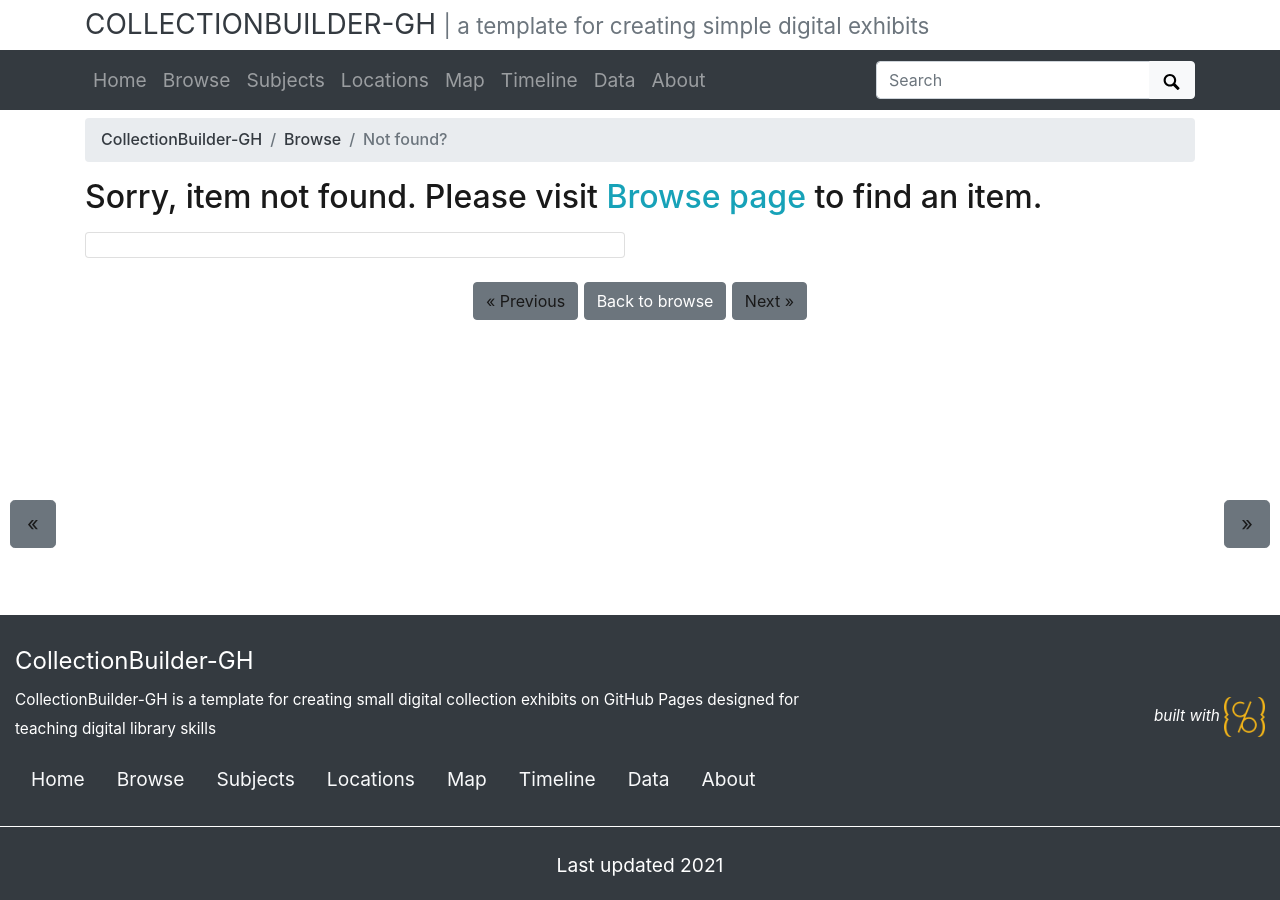
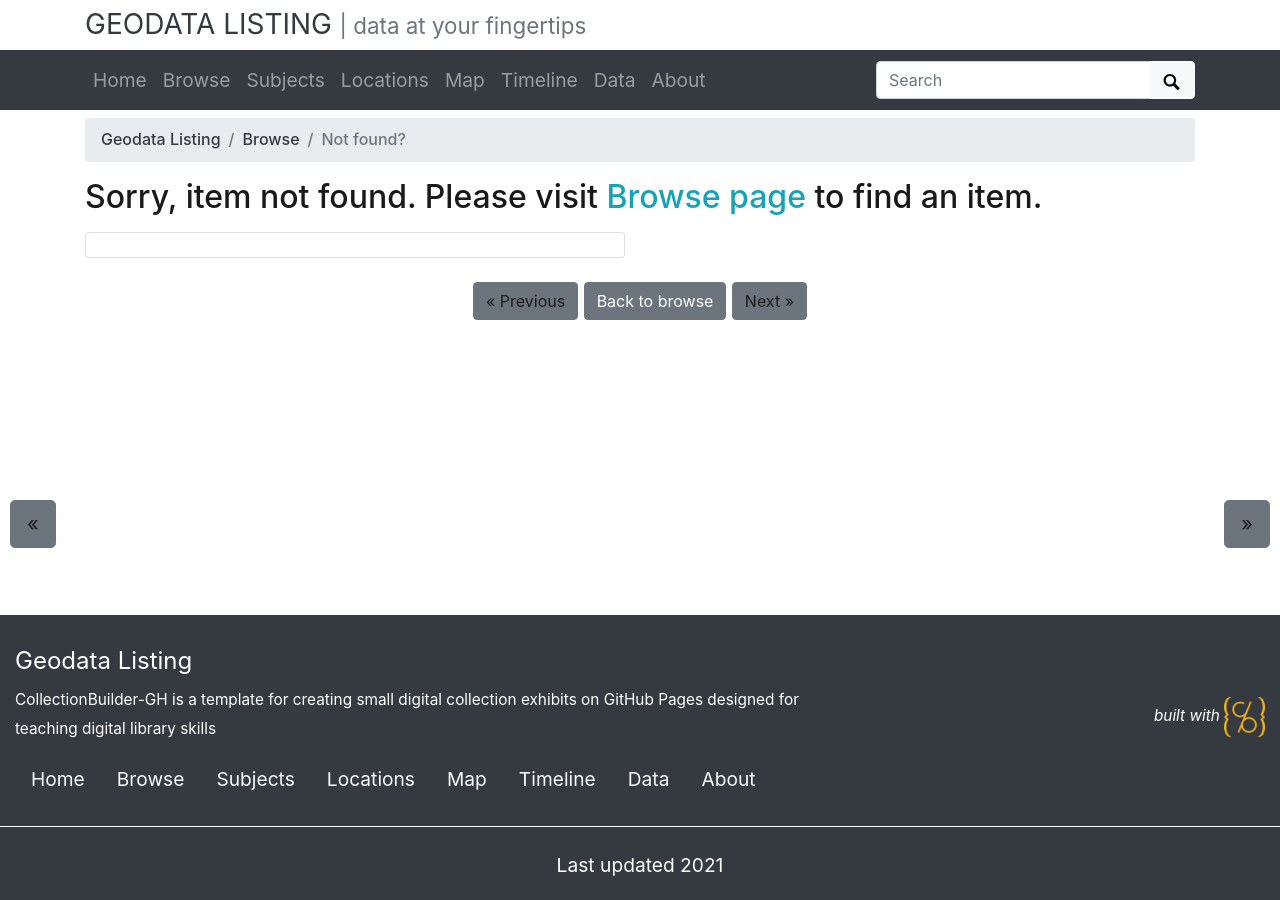
Before and after one commit to BrockDSL/geodata-listing, a Jekyll site: the page built from pages/item.md, in a window 1280 px wide. Built offline with Jekyll 4.4.1, drawn with Linux system fonts in a browser that asks for light colours.

Commit message:
updated variables

```diff
--- a/_config.yml
+++ b/_config.yml
@@ -8,30 +8,30 @@
 # URL VARIABLES
 #
 # url is your gh-pages base, following the pattern: username.github.io
-url: https://collectionbuilder.github.io
+url: https://SharonJanzen.github.io
 # baseurl is your github repository's name prefixed with a /
-baseurl: /collectionbuilder-gh
+baseurl: /geodata-listing
 # location of code, the full url to your github repository
-source-code: https://github.com/CollectionBuilder/collectionbuilder-gh
+source-code: https://github.com/SharonJanzen/geodata-listing
 
 ##########
 # SITE SETTINGS
 #
 # title of site appears in banner
-title: CollectionBuilder-GH
+title: Geodata Listing
 # tagline, a short phrase that will appear throughout the site in the top banner
-tagline: a template for creating simple digital exhibits
+tagline: data at your fingertips
 # description appears in meta tags and other locations
 # this description might appear in search result lists, keep around 160 characters max
 description: "CollectionBuilder-GH is a template for creating small digital collection exhibits on GitHub Pages designed for teaching digital library skills"
 # creator of the digital collection, to appear in meta tags; we typically use our GitHub usernames but feel free to just use your name
-author: CollectionBuilder
+author: SharonJanzen
 
 ##########
 # COLLECTION SETTINGS
 #
 # choose metadata: this is the name of the csv file in your _data directory that describes the objects in your collection
-metadata: demo-metadata
+metadata: geodata-metadata
 
 ##########
 # GOOGLE SERVICES [optional!]
```
